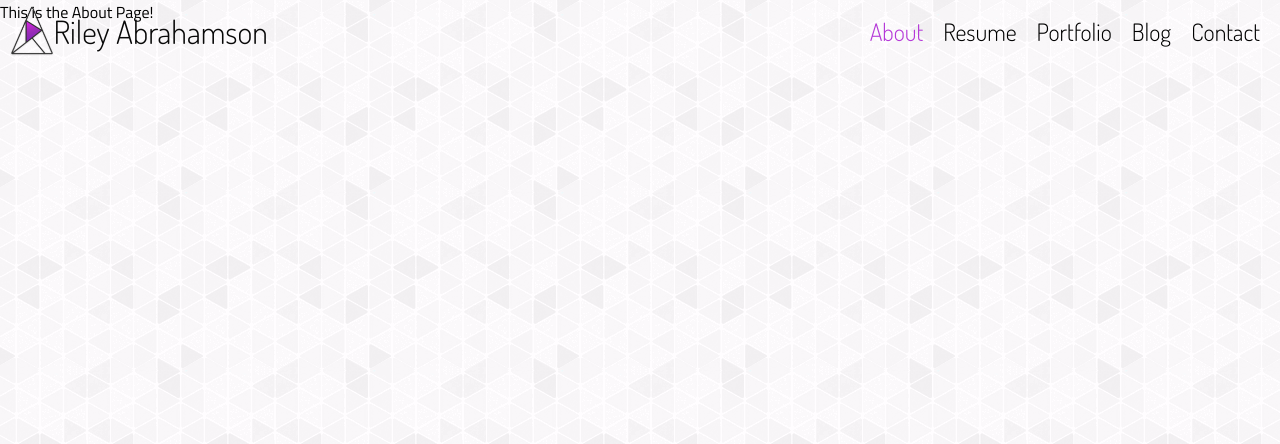
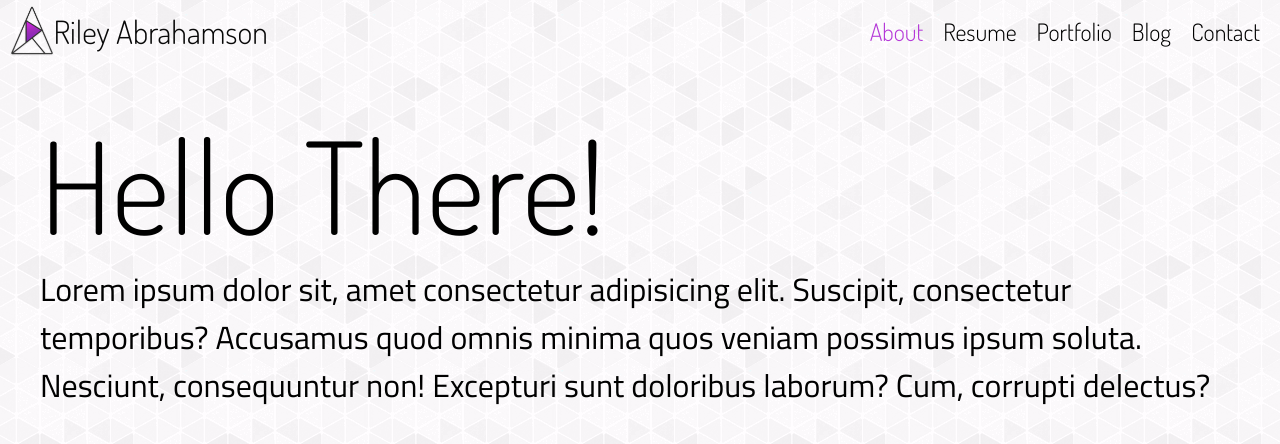
Before and after one commit to RileyAbr/www.rileyabrahamson.com, a React (Create React App) app: page /about in a window 1280 px wide. Shown: the top 444 px of the page. Built offline with nearby package versions, Linux system fonts and the light colour scheme.

Commit message:
Styled about bio page
The about page still needs content though

```diff
--- a/src/components/About/index.js
+++ b/src/components/About/index.js
@@ -1,9 +1,16 @@
 import React from 'react';
+
+import './styles.scss';
 
 function About() {
     return (
-        <div>
-            This is the About Page!
+        <div className="page-content">
+            <section className="about-column">
+                <h1 className="about-title">Hello There!</h1>
+                <p className="about-bio">
+                    Lorem ipsum dolor sit, amet consectetur adipisicing elit. Suscipit, consectetur temporibus? Accusamus quod omnis minima quos veniam possimus ipsum soluta. Nesciunt, consequuntur non! Excepturi sunt doloribus laborum? Cum, corrupti delectus?
+                </p>
+            </section>
         </div>
     );
 }
--- /dev/null
+++ b/src/components/About/styles.scss
@@ -0,0 +1,15 @@
+@import "../../scss/variables";
+
+.about-column {
+    @extend %content-column;
+}
+
+.about-title {
+    @include f-header;
+    font-size: $f-about-header-size;
+    margin: 1rem 0 0;
+}
+
+.about-bio {
+    font-size: $f-about-body-size;
+}
--- a/src/scss/_variables.scss
+++ b/src/scss/_variables.scss
@@ -49,6 +49,9 @@ $size-xldesktop: 1200px; // Extra large screen / wide desktop
     font-family: "Titillium Web", sans-serif;
     font-weight: 400;
 }
+
+$f-about-header-size: 8rem;
+$f-about-body-size: 2rem;
 
 $f-blog-body-size: 1.15rem;
 
```
